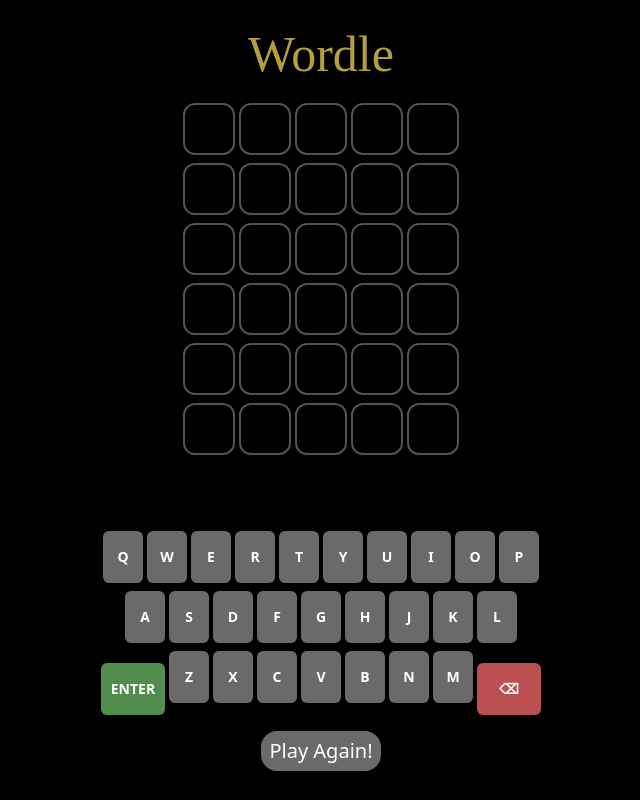
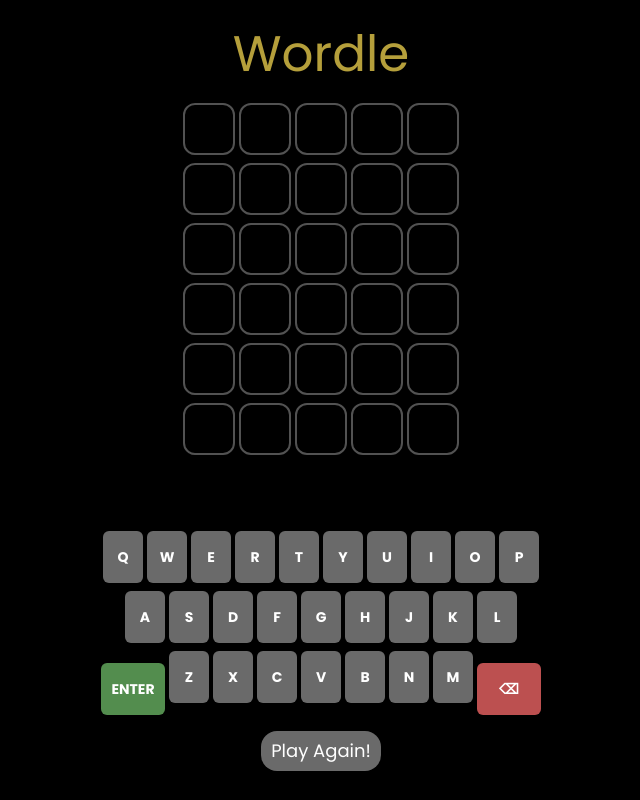
Before and after one commit to shubham-021/OwnWordle, a React (Vite) app: page / in a window 1280 px wide. Shown: the whole page, without its empty margins (319-959 px from the left). Built offline with nearby package versions, Linux system fonts and the light colour scheme; no server answers; a web font is replaced by a local one.

Commit message:
change font and make input type strict

```diff
--- a/src/App.css
+++ b/src/App.css
@@ -1,5 +1,9 @@
+@import url('https://fonts.googleapis.com/css2?family=Poppins:ital,wght@0,100;0,200;0,300;0,400;0,500;0,600;0,700;0,800;0,900;1,100;1,200;1,300;1,400;1,500;1,600;1,700;1,800;1,900&display=swap');
 @import "tailwindcss";
 
+@theme{
+  --font-poppins : "Poppins" , sans-serif;
+}
 
 @font-face {
   font-family: 'Cartograph CF';
--- a/src/App.jsx
+++ b/src/App.jsx
@@ -4,9 +4,9 @@
 
 function App() {
 
-  const notify = (solution) => toast(`Word was '${solution}'` , {style : {background: '#ced4da' , color : '#538d4e' , fontFamily : 'Cartograph CF' , fontWeight : 'bold' , fontSize : '20px'}});
+  const notify = (solution) => toast(`Word was '${solution}'` , {style : {background: '#ced4da' , color : '#538d4e' , fontFamily : 'Poppins' , fontWeight : 'bold' , fontSize : '20px'}});
   return (
-      <div className='h-screen w-screen flex flex-col justify-center items-center relative bg-[#000000]'>
+      <div className='h-screen w-screen font-poppins flex flex-col justify-center items-center relative bg-[#000000]'>
         <Toaster position='top-right' toastOptions={{duration : 3000}}/>
         <Board fn={notify}/>
       </div>
--- a/src/components/Board.jsx
+++ b/src/components/Board.jsx
@@ -2,12 +2,15 @@
 import { Line } from "./Line"
 import { Keyboard } from "./Keyboard"
 
+const ALPHA_STRING = 'abcdefghijklmnopqrstuvwxyz'
+const AlPHABETS = ALPHA_STRING.split('')
+
 export const Board = ({fn}) => {
 
-    const isLetter = useCallback((char)=>{
-        const code = char.charCodeAt(0);
-        return (code >= 65 && code <= 90) || (code >= 97 && code <= 122)
-    } , [])
+    // const isLetter = useCallback((char)=>{
+    //     const code = char.charCodeAt(0);
+    //     return (code >= 65 && code <= 90) || (code >= 97 && code <= 122)
+    // } , [])
 
     const [solution , setSolution] = useState('')
     const[guesses , setGuesses] = useState(new Array(6).fill(null))
@@ -96,8 +99,13 @@
                 }
             }
 
-            if (currentGuess.length < 5 && isLetter(e.key)) {
-                // console.log(e.key)
+            // if(!AlPHABETS.includes(e.key.toLowerCase())){
+            //     return
+            // }
+            // console.log(e.key)
+            // console.log(AlPHABETS.includes(e.key.toLowerCase()))
+            if (currentGuess.length < 5 && AlPHABETS.includes(e.key.toLowerCase())) {
+                console.log(e.key)
                 setCurrentGuess(prev => prev + e.key);
             }
 
@@ -133,7 +141,7 @@
     return(
         <div className="h-full w-1/2 flex flex-col justify-center items-center gap-4">
 
-            <div className = 'flex justify-center font-[JetBrainsMono] text-[#b59f3b] text-2xl lg:text-[50px]'> Wordle </div>
+            <div className = 'flex justify-center text-[#b59f3b] text-2xl lg:text-[50px]'> Wordle </div>
 
             <div className="w-fit lg:h-93 flex flex-col gap-1 lg:gap-3 mb-4 lg:mb-10">
                 {
@@ -151,7 +159,7 @@
             onKeyClick={handleKeyboardClick}/>
 
             <button
-                className='bg-[#6a6a6a] w-22 h-8 sm:h-8 text-sm sm:text-sm lg:text-xl lg:w-30 lg:h-10 rounded-2xl text-white hover:cursor-pointer mb-2'
+                className='bg-[#6a6a6a] w-22 h-8 sm:h-8 text-sm sm:text-sm lg:text-lg lg:w-30 lg:h-10 rounded-2xl text-white hover:cursor-pointer mb-2'
                 onClick={()=>window.location.reload(true)}
                 >Play Again!
             </button>
```
